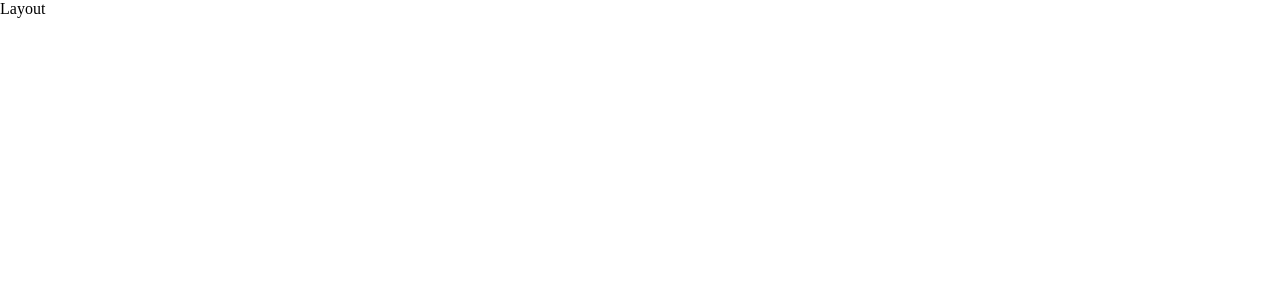
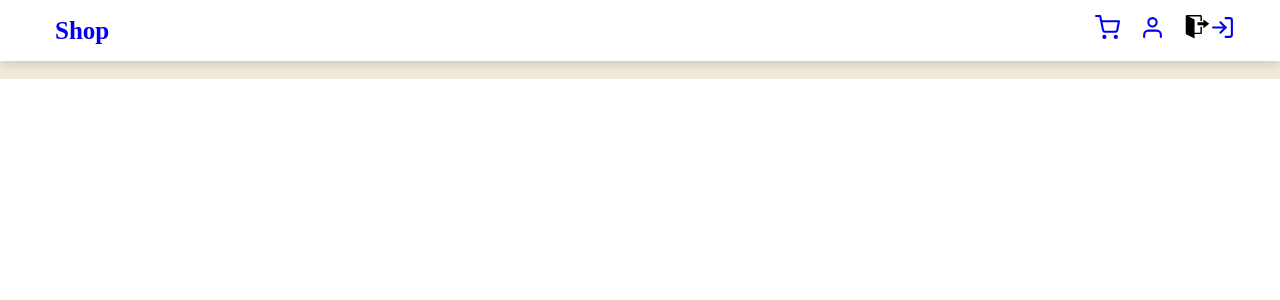
Before and after one commit to wldnr1208/TsPratice, a React (Vite) app: page / in a window 1280 px wide. Shown: the top 300 px of the page. Built offline with nearby package versions, Linux system fonts and the light colour scheme.

Commit message:
[feat] scss로 footer,header,nav,layout설정 및 css

```diff
--- a/src/components/footer/Footer.jsx
+++ b/src/components/footer/Footer.jsx
@@ -1,5 +1,17 @@
 import React from "react";
+import { BsGithub } from "react-icons/bs";
+import styles from "./Footer.module.scss";
 
 export default function Footer() {
-  return <div>Footer</div>;
+  return (
+    <footer className={styles.footer}>
+      <div className="container">
+        <div className={styles.contacts}>
+          <a href="https://github.com">
+            <BsGithub />
+          </a>
+        </div>
+      </div>
+    </footer>
+  );
 }
--- a/src/components/footer/Footer.module.scss
+++ b/src/components/footer/Footer.module.scss
@@ -0,0 +1,23 @@
+.footer {
+  display: flex;
+  justify-content: center;
+  padding: 10px 0;
+  background-color: #f1eadc;
+}
+
+.contacts {
+  display: flex;
+  align-items: center;
+  font-size: 25px;
+
+  a {
+    display: inline-block;
+    margin-left: 10px;
+
+    &:hover {
+      color: var(--hover-color);
+      cursor: pointer;
+      transition: 0.3s all ease;
+    }
+  }
+}
--- a/src/components/header/Header.jsx
+++ b/src/components/header/Header.jsx
@@ -1,5 +1,23 @@
 import React from "react";
+import { Link } from "react-router-dom";
+import styles from "./Header.module.scss";
+import Nav from "./nav/Nav";
 
-export default function Header() {
-  return <div>Header</div>;
-}
+const Header = () => {
+  return (
+    <div className={styles.header}>
+      <div className="container">
+        <div className={styles.header_wrapper}>
+          <div className={styles.header_logo}>
+            <Link to={"/"}>
+              <h2>Shop</h2>
+            </Link>
+          </div>
+          <Nav />
+        </div>
+      </div>
+    </div>
+  );
+};
+
+export default Header;
--- a/src/components/header/Header.module.scss
+++ b/src/components/header/Header.module.scss
@@ -0,0 +1,46 @@
+.header {
+  position: fixed;
+  top: 0;
+  z-index: 100;
+  width: 100%;
+  background-color: #ffff;
+  box-shadow: 0 3px 11px 0 rgb(0 0 0 / 15%);
+}
+
+.header_wrapper {
+  display: flex;
+  flex-direction: row;
+  align-items: center;
+  justify-content: space-between;
+  padding: 10px 0;
+}
+
+.header_logo {
+  display: flex;
+  flex-direction: row;
+
+  span {
+    font-size: 20px;
+  }
+
+  h2 {
+    margin: 0 0 0 10px;
+    font-size: 20px;
+
+    &:hover {
+      color: var(--hover-color);
+      cursor: pointer;
+      transition: 0.3s all ease;
+    }
+  }
+
+  @media (min-width: 768px) {
+    span {
+      font-size: 25px;
+    }
+
+    h2 {
+      font-size: 25px;
+    }
+  }
+}
--- /dev/null
+++ b/src/components/header/nav/Nav.jsx
@@ -0,0 +1,34 @@
+import React from "react";
+import { Link } from "react-router-dom";
+import { FiLogIn, FiShoppingCart, FiUser } from "react-icons/fi";
+import { GoSignOut } from "react-icons/go";
+import styles from "./Nav.module.scss";
+
+export default function Nav() {
+  return (
+    <nav className={styles.nav}>
+      <ul>
+        <li>
+          <div className={styles.counter}>
+            <Link to={"cart"}>
+              <FiShoppingCart />
+            </Link>
+          </div>
+        </li>
+        <li>
+          <div className={styles.counter}>
+            <Link to={"order"}>
+              <FiUser title="주문" />
+            </Link>
+          </div>
+        </li>
+        <li>
+          <GoSignOut className={styles.nav_sign_out} />
+          <Link to={"/login"}>
+            <FiLogIn title="로그인" />
+          </Link>
+        </li>
+      </ul>
+    </nav>
+  );
+}
--- /dev/null
+++ b/src/components/header/nav/Nav.module.scss
@@ -0,0 +1,79 @@
+.nav {
+  ul {
+    display: flex;
+    flex-direction: row;
+  }
+
+  li {
+    margin-left: 20px;
+    font-size: 20px;
+
+    a {
+      & :hover {
+        color: var(--hover-color);
+        cursor: pointer;
+        transition: 0.3s all ease;
+      }
+    }
+  }
+
+  @media (min-width: 768px) {
+    li {
+      font-size: 25px;
+    }
+  }
+}
+
+.counter {
+  position: relative;
+
+  b {
+    position: absolute;
+    top: -11px;
+    right: -14px;
+    display: block;
+    display: flex;
+    align-items: center;
+    justify-content: center;
+    width: 18px;
+    height: 18px;
+    color: #fff;
+    font-size: 9px;
+    background: #997878;
+    border-radius: 50px;
+  }
+}
+
+.nav_hover_cart {
+  display: none;
+
+  @media (min-width: 990px) {
+    position: absolute;
+    top: 100%;
+    right: 0;
+    z-index: 2;
+    display: block;
+    width: 450px;
+    min-height: 100px;
+    background: #fff;
+    box-shadow: 0 2px 10px 0 rgb(0 0 0 / 10%);
+    visibility: hidden;
+    opacity: 0;
+    transition: opacity 0.2s ease-in-out, visibility 0.2s ease-in-out;
+  }
+}
+
+.nav li:hover .nav_hover_cart {
+  visibility: visible;
+  opacity: 1;
+}
+
+.nav_sign_out {
+  cursor: pointer;
+
+  &:hover {
+    color: var(--hover-color);
+    cursor: pointer;
+    transition: 0.3s all ease;
+  }
+}
--- a/src/components/layout/Layout.jsx
+++ b/src/components/layout/Layout.jsx
@@ -1,5 +1,15 @@
 import React from "react";
+import Footer from "../footer/Footer";
+import Header from "../header/Header";
+import { Outlet } from "react-router-dom";
+import styles from "./Layout.module.scss";
 
 export default function Layout() {
-  return <div>Layout</div>;
+  return (
+    <div className={styles.layout}>
+      <Header />
+      <Outlet />
+      <Footer />
+    </div>
+  );
 }
--- a/src/components/layout/Layout.module.scss
+++ b/src/components/layout/Layout.module.scss
@@ -0,0 +1,5 @@
+.layout {
+  display: flex;
+  flex-direction: column;
+  height: 100vh;
+}
```
